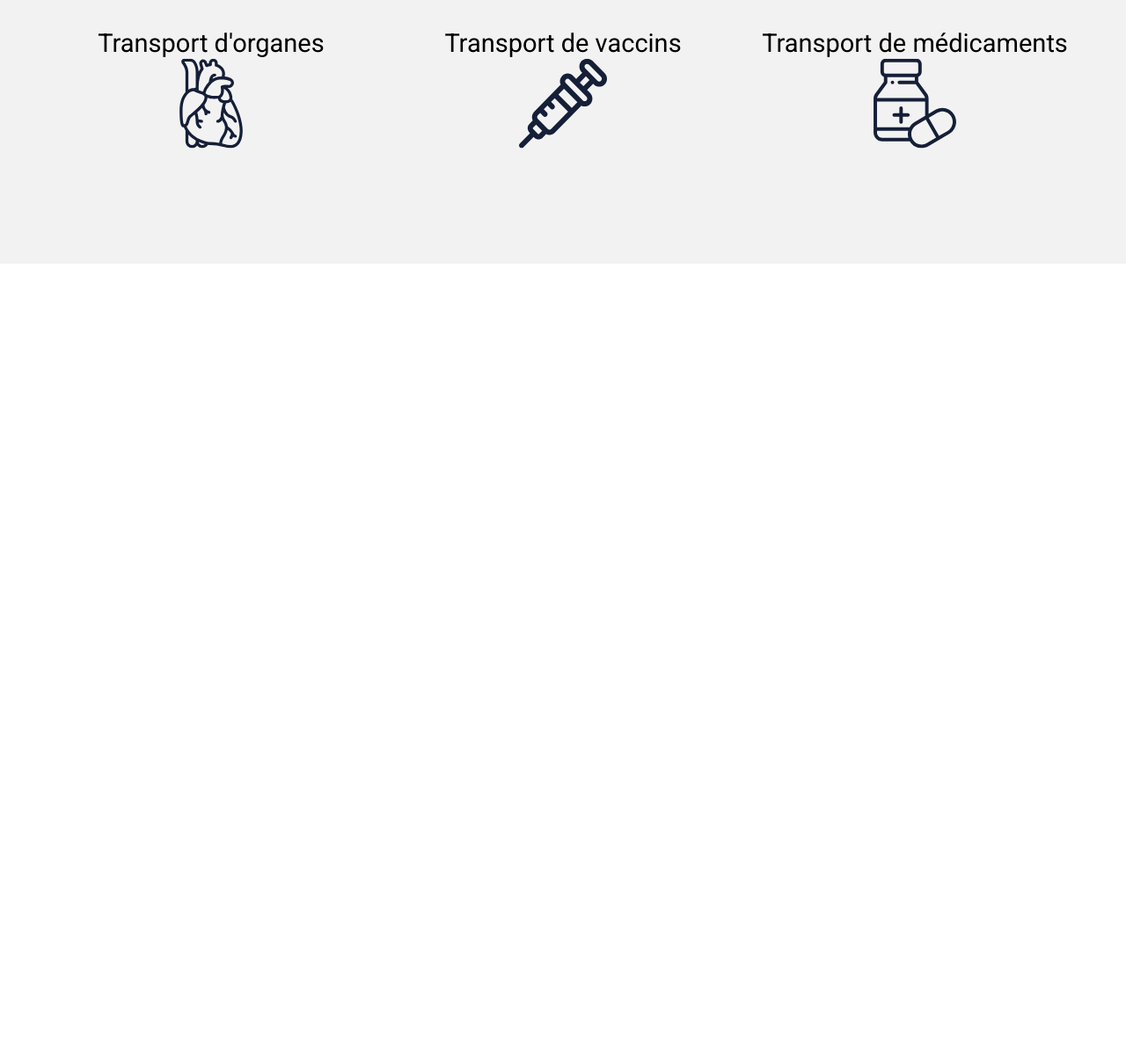
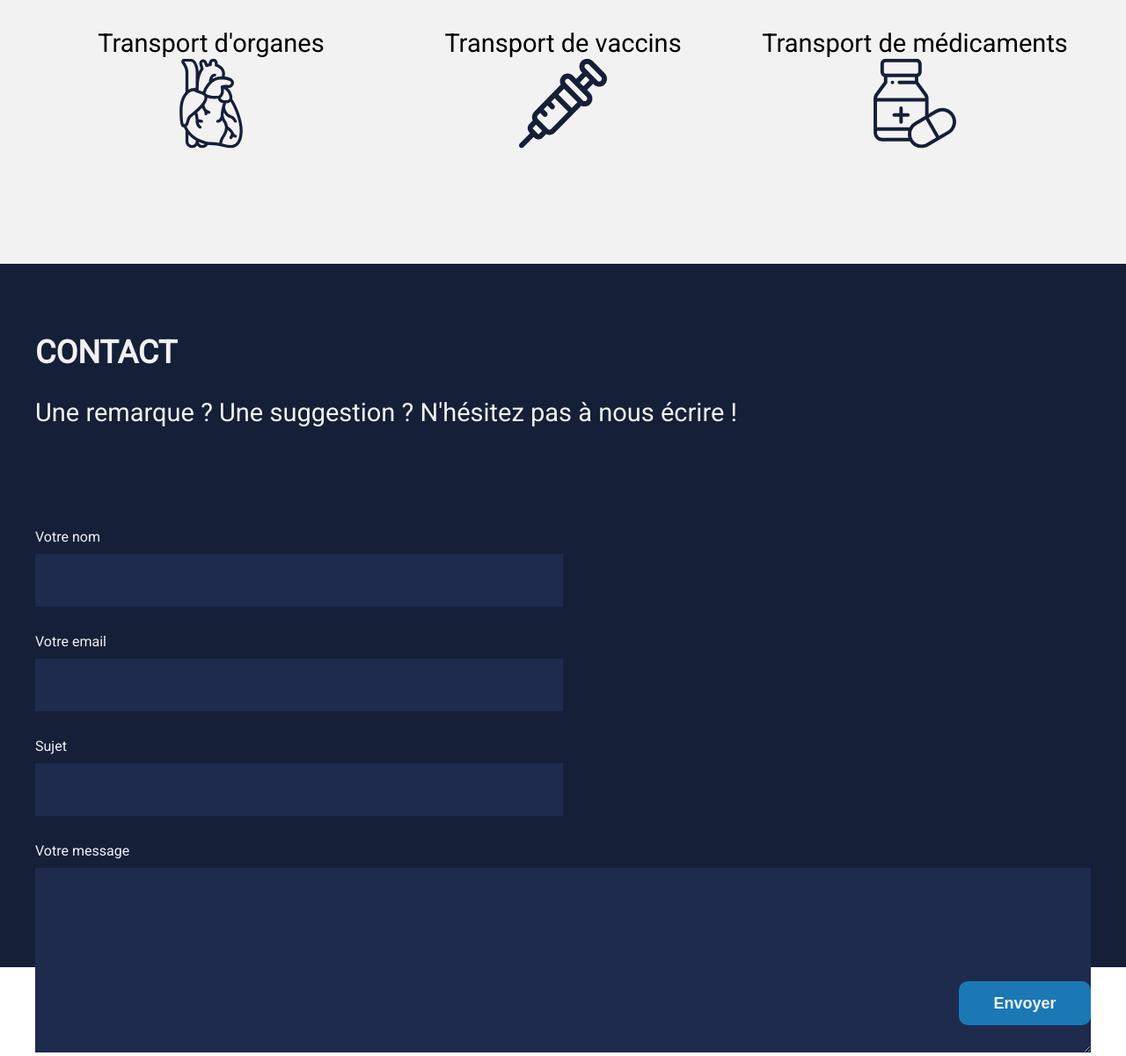
Before and after one commit to zaosoula/airmobility, a plain HTML site: page index.html in a window 1280 px wide. Shown: the part 2500-3701 px from the top of the page at 88% size. Before the commit the page ends 2800 px from the top, so only its background shows below. Drawn offline with Linux system fonts and the light colour scheme.

Commit message:
fixed some bugs, added an alert on submit

```diff
--- a/css/main.scss
+++ b/css/main.scss
@@ -101,6 +101,7 @@ main {
 section {
     min-height: 800px;
     position: relative;
+    width: 100vw;
 
     .container {
         height: 100%;
@@ -137,18 +138,17 @@ section#app {
 section#drone {
     background-color: #151F38;
     color: #F2F2F2;
-    display: grid;
-    grid-template-columns: 30% 1fr;
-    gap: 5%;
-    place-content: center;
-    padding: 0 240px;
 
-    img {
-        width: 100%;
-    }
+    .container {
+        padding-top: 250px;
 
-    div {
-        text-align: right;
+        img {
+            width: 40%;
+        }
+
+        div {
+            text-align: right;
+        }
     }
 }
 
@@ -168,83 +168,83 @@ section#services {
     }
 }
 
-// section#contact {
-//     height: 100vh;
-//     background-color: #151F38;
-//     color: #F2F2F2;
+section#contact {
+    height: 100vh;
+    background-color: #151F38;
+    color: #F2F2F2;
 
-//     .container {
-//         height: 80vh;
-//         padding: 10vh 0;
+    .container {
+        height: 80vh;
+        padding: 10vh 0;
 
-//         h2 {
-//             margin-bottom: 30px;
-//         }
+        h2 {
+            margin-bottom: 30px;
+        }
 
-//         form {
-//             position: relative;
-//             display: flex;
-//             flex-direction: column;
-//             justify-content: space-between;
-//             height: 60vh;
-//             margin-top: 100px;
+        form {
+            position: relative;
+            display: flex;
+            flex-direction: column;
+            justify-content: space-between;
+            height: 60vh;
+            margin-top: 100px;
 
-//             .input {
-//                 margin: 15px 0;
+            .input {
+                margin: 15px 0;
 
-//                 label {
-//                     display: block;
-//                     margin-bottom: 10px;
-//                 }
+                label {
+                    display: block;
+                    margin-bottom: 10px;
+                }
 
-//                 input {
-//                     width: 600px;
-//                     height: 50px;
-//                     background-color: #1E2B4D;
-//                     border: none;
-//                     padding: 30px;
-//                     color: #F2F2F2;
+                input {
+                    width: 600px;
+                    height: 50px;
+                    background-color: #1E2B4D;
+                    border: none;
+                    padding: 30px;
+                    color: #F2F2F2;
 
-//                     &:focus {
-//                         outline: none;
-//                     }
-//                 }
+                    &:focus {
+                        outline: none;
+                    }
+                }
 
-//                 textarea {
-//                     width: 1200px;
-//                     background-color: #1E2B4D;
-//                     border: none;
-//                     padding: 30px;
-//                     color: #F2F2F2;
+                textarea {
+                    width: 1200px;
+                    background-color: #1E2B4D;
+                    border: none;
+                    padding: 30px;
+                    color: #F2F2F2;
 
-//                     &:focus {
-//                         outline: none;
-//                     }
-//                 }
-//             }
+                    &:focus {
+                        outline: none;
+                    }
+                }
+            }
 
-//             button {
-//                 width: 150px;
-//                 height: 50px;
-//                 color: #F2F2F2;
-//                 background-color: #1B78B5;
-//                 border-radius: 10px;
-//                 border: none;
-//                 font-size: 18px;
-//                 font-weight: bold;
-//                 cursor: pointer;
-//                 position: absolute;
-//                 right: 0;
-//                 bottom: -100px;
+            button {
+                width: 150px;
+                height: 50px;
+                color: #F2F2F2;
+                background-color: #1B78B5;
+                border-radius: 10px;
+                border: none;
+                font-size: 18px;
+                font-weight: bold;
+                cursor: pointer;
+                position: absolute;
+                right: 0;
+                bottom: -100px;
 
-//                 &:hover {
-//                     background-color: #1c7ec0;
-//                 }
+                &:hover {
+                    background-color: #1c7ec0;
+                }
 
-//                 &:focus {
-//                     outline: none;
-//                 }
-//             }
-//         }
-//     }
-// }
+                &:focus {
+                    outline: none;
+                }
+            }
+        }
+    }
+}
--- a/index.html
+++ b/index.html
@@ -57,11 +57,15 @@
     </section>
 
     <section id="drone">
-        <img src="./assets/images/drone.png" alt="drone">
-        <div>
-            <h2>DES DRONES À LA POINTE DE LA TECHNOLOGIE </h2>
-            <p>Avec nos drones, vous pourrez recevoir du matériel
-                en peu de temps et n’importe où sur le territoire national français.</p>
+        <div class="container">
+            <div class="flex">
+                <img src="./assets/images/drone.png" alt="drone">
+                <div>
+                    <h2>DES DRONES À LA POINTE DE LA TECHNOLOGIE </h2>
+                    <p>Avec nos drones, vous pourrez recevoir du matériel
+                        en peu de temps et n’importe où sur le territoire national français.</p>
+                </div>
+            </div>
         </div>
     </section>
 
@@ -86,7 +90,7 @@
         </div>
 
     </section>
-    <!--
+
     <section id="contact">
 
         <div class="container">
@@ -109,11 +113,14 @@
                     <label>Votre message</label>
                     <textarea name="" id="" cols="30" rows="10"></textarea>
                 </div>
-                <button type="submit" class="btn">Envoyer</button>
+                <button id="submit" type="submit" class="btn">Envoyer</button>
             </form>
         </div>
 
-    </section> -->
+    </section>
+
+    <script src="./js/app.js"></script>
+
 </body>
 
 </html>
--- /dev/null
+++ b/js/app.js
@@ -0,0 +1,6 @@
+let submit = document.getElementById('submit');
+
+submit.addEventListener('click', (e) => {
+    e.preventDefault();
+    alert('Formulaire en cours de développement');
+});
```
Also changed, not shown: css/main.css, 1 other file.
